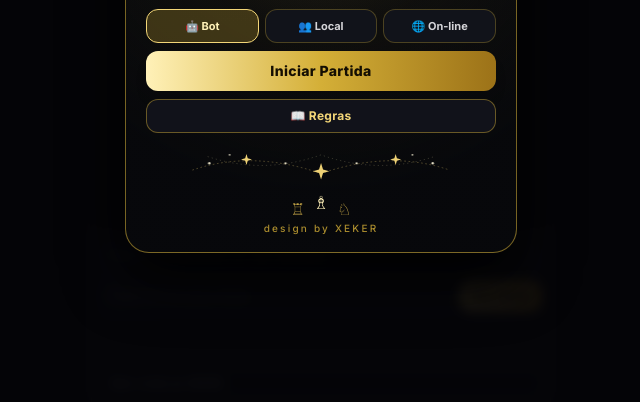
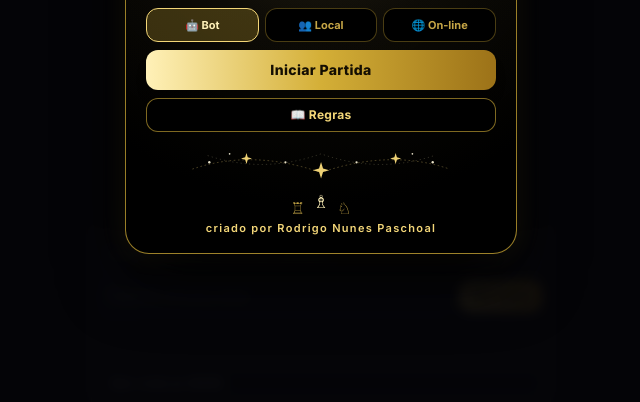
Before and after one commit to rodrigonunespaschoal-prog/XEKER, a plain HTML site: page index.html in a window 1280 px wide. Shown: the part 398-800 px from the top of the page, without its empty margins (319-959 px from the left). Drawn offline with nearby package versions, Linux system fonts and the light colour scheme.

Commit message:
Add files via upload

```diff
--- a/index.html
+++ b/index.html
@@ -91,12 +91,13 @@
     .luxury-menu-canvas {
       position: relative;
       background:
-        radial-gradient(circle at 50% 24%, rgba(243, 214, 120, 0.14) 0%, rgba(212, 175, 55, 0.04) 36%, rgba(7, 8, 11, 0.98) 76%),
-        linear-gradient(180deg, #0c0d12 0%, #07080b 55%, #050608 100%);
-      border: 1px solid rgba(212, 175, 55, 0.55);
+        radial-gradient(circle at 50% 24%, rgba(243, 214, 120, 0.16) 0%, rgba(212, 175, 55, 0.05) 38%, rgba(0, 0, 0, 0.99) 78%),
+        linear-gradient(180deg, #070709 0%, #020203 55%, #000000 100%);
+      border: 1.5px solid rgba(212, 175, 55, 0.72);
       box-shadow:
-        0 24px 60px rgba(0, 0, 0, 0.92),
-        inset 0 1px 0 rgba(255, 236, 179, 0.25);
+        0 24px 64px rgba(0, 0, 0, 0.96),
+        0 0 24px rgba(212, 175, 55, 0.14),
+        inset 0 1px 0 rgba(255, 241, 184, 0.35);
       overflow-y: auto;
     }
 
@@ -424,10 +425,10 @@
           <button type="button" id="btn-select-bot" class="py-2 px-1.5 rounded-xl text-[11px] font-bold border bg-[#d4af37]/25 border-[#f3d678] text-[#fff1b8] active:scale-95">
             🤖 Bot
           </button>
-          <button type="button" id="btn-select-pvp" class="py-2 px-1.5 rounded-xl text-[11px] font-bold border bg-[#12141c]/90 border-[#d4af37]/30 text-zinc-300 active:scale-95">
+          <button type="button" id="btn-select-pvp" class="py-2 px-1.5 rounded-xl text-[11px] font-bold border bg-black border-[#d4af37]/35 text-[#e7c252]/85 active:scale-95">
             👥 Local
           </button>
-          <button type="button" id="btn-select-online" class="py-2 px-1.5 rounded-xl text-[11px] font-bold border bg-[#12141c]/90 border-[#d4af37]/30 text-zinc-300 active:scale-95">
+          <button type="button" id="btn-select-online" class="py-2 px-1.5 rounded-xl text-[11px] font-bold border bg-black border-[#d4af37]/35 text-[#e7c252]/85 active:scale-95">
             🌐 On-line
           </button>
         </div>
@@ -436,7 +437,7 @@
           Iniciar Partida
         </button>
 
-        <button type="button" id="btn-open-rules" class="w-full py-2 rounded-xl bg-[#12141c]/95 border border-[#d4af37]/45 text-[#f3d678] font-bold text-xs tracking-wide active:scale-95">
+        <button type="button" id="btn-open-rules" class="w-full py-2 rounded-xl bg-black border border-[#d4af37]/60 text-[#f3d678] font-bold text-xs tracking-wide active:scale-95">
           📖 Regras
         </button>
       </div>
@@ -466,8 +467,8 @@
           <span class="text-lg text-[#fff1b8]">♗</span>
           <span class="opacity-85">♘</span>
         </div>
-        <div class="text-[10px] tracking-[0.22em] text-[#d4af37]/80 font-medium mt-1">
-          design by XEKER
+        <div class="text-[11px] tracking-[0.12em] text-[#f3d678] font-semibold mt-1">
+          criado por Rodrigo Nunes Paschoal
         </div>
       </div>
     </div>
@@ -3025,7 +3026,7 @@
         const onlineBtn = document.getElementById('btn-select-online');
 
         const activeCls = 'py-2 px-1.5 rounded-xl text-[11px] font-bold border bg-[#d4af37]/25 border-[#f3d678] text-[#fff1b8] active:scale-95';
-        const idleCls = 'py-2 px-1.5 rounded-xl text-[11px] font-bold border bg-[#12141c]/90 border-[#d4af37]/30 text-zinc-300 active:scale-95';
+        const idleCls = 'py-2 px-1.5 rounded-xl text-[11px] font-bold border bg-black border-[#d4af37]/35 text-[#e7c252]/85 active:scale-95';
 
         botBtn.className = selectedMode === 'bot' ? activeCls : idleCls;
         pvpBtn.className = selectedMode === 'pvp' ? activeCls : idleCls;
```
